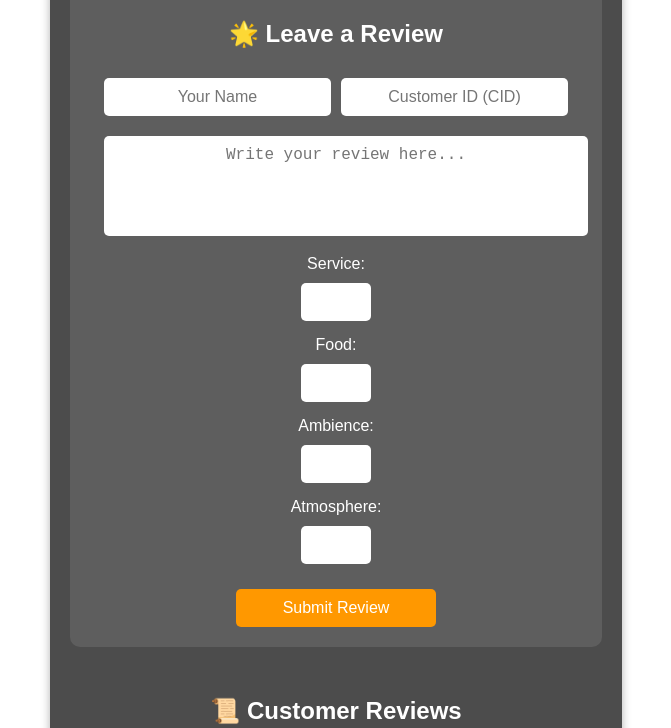
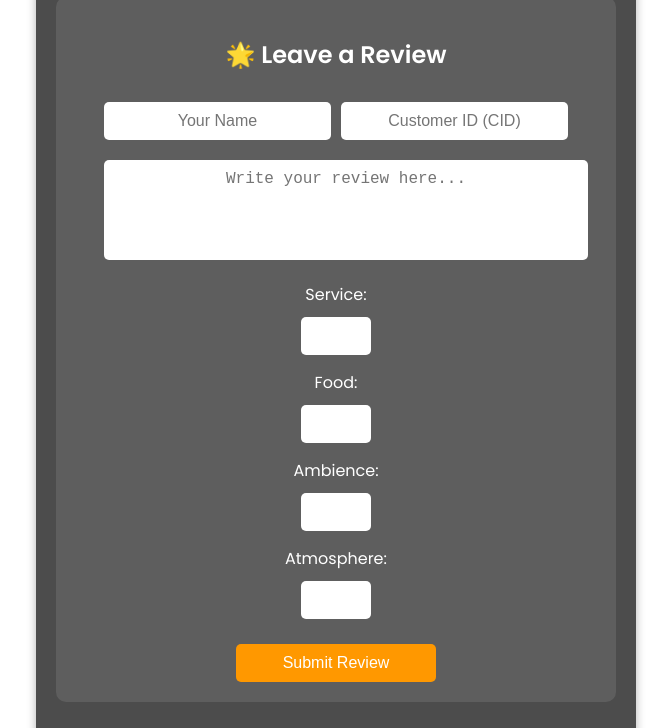
Before and after one commit to Agma-0/Frontend, a plain HTML site: page index.html in a window 1280 px wide. Shown: the part 225-953 px from the top of the page, without its empty margins (304-975 px from the left). Drawn offline with Linux system fonts and the light colour scheme; no server answers.

Commit message:
Reuploading backend

```diff
--- a/style.css
+++ b/style.css
@@ -1,4 +1,4 @@
-@import url('background.jpg.jpeg');
+@import url('https://fonts.googleapis.com/css2?family=Poppins:wght@300;400;600&display=swap');
 
 body {
     font-family: 'Poppins', sans-serif;
```
